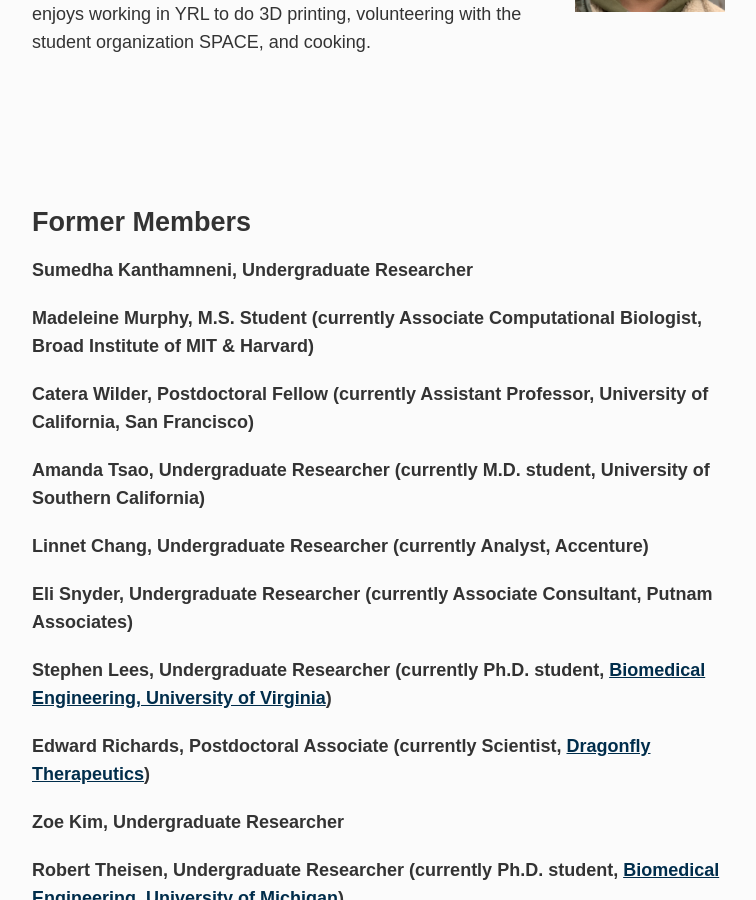
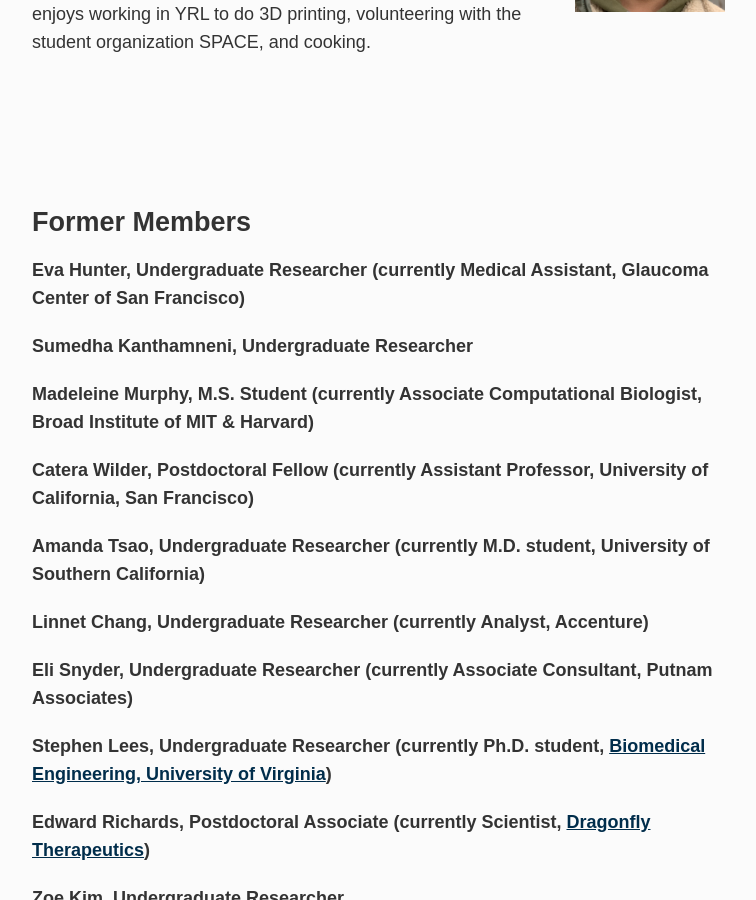
Before and after one commit to meyer-lab/asmlab.org, a Jekyll site: the page built from team/index.md, in a window 1280 px wide and 900 px high, scrolled down 3989 px. Shown: the whole window, without its empty margins (253-1009 px from the left). Built offline with Jekyll 4.4.1, drawn with Linux system fonts in a browser that asks for light colours; some web fonts are replaced.

Commit message:
Update index.md

```diff
--- a/team/index.md
+++ b/team/index.md
@@ -97,6 +97,8 @@ JC joined the Meyer Lab in September 2019. He is currently working with the Cell
 
 # Former Members
 
+#### Eva Hunter, Undergraduate Researcher (currently Medical Assistant, Glaucoma Center of San Francisco)
+
 #### Sumedha Kanthamneni, Undergraduate Researcher
 
 #### Madeleine Murphy, M.S. Student (currently Associate Computational Biologist, Broad Institute of MIT & Harvard)
```
